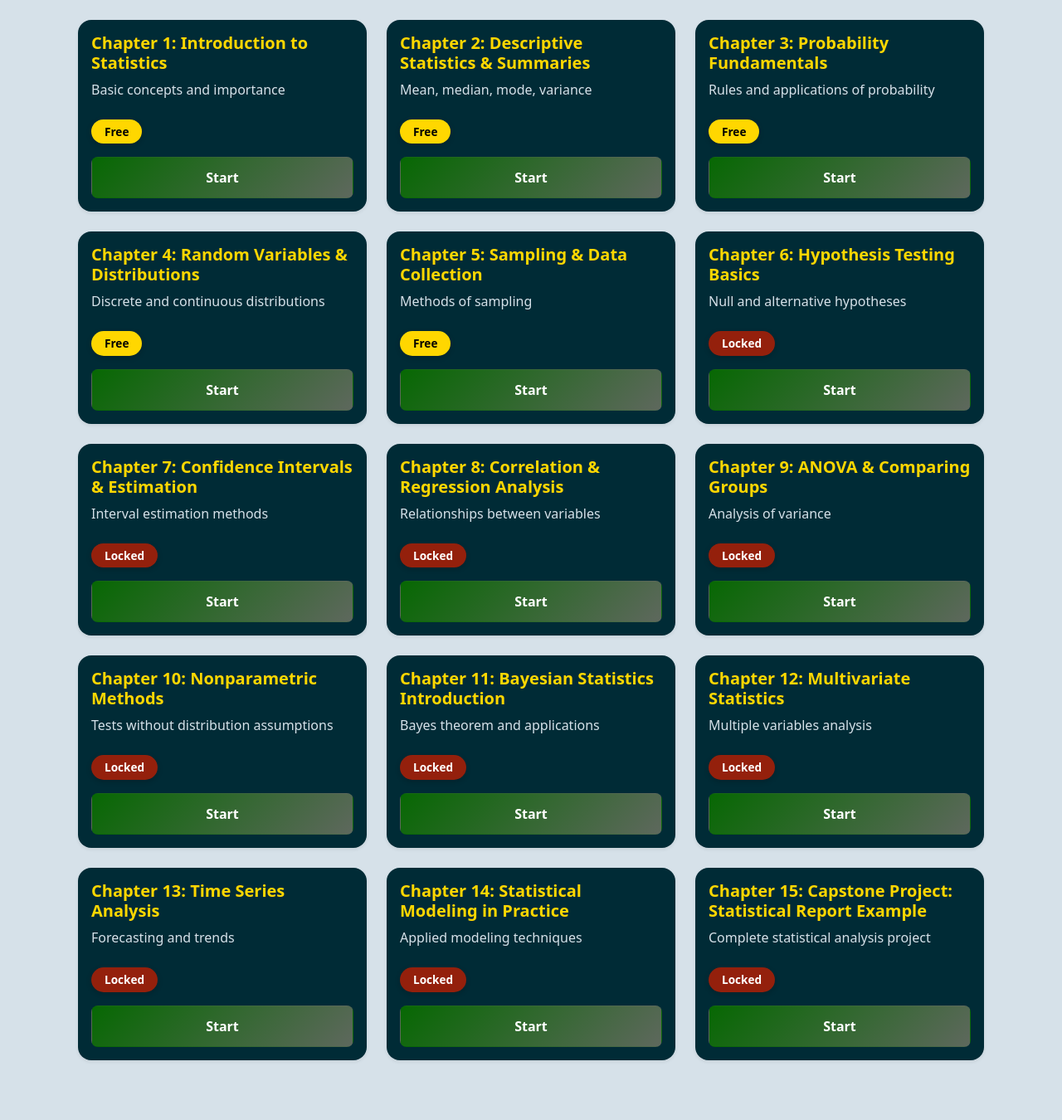
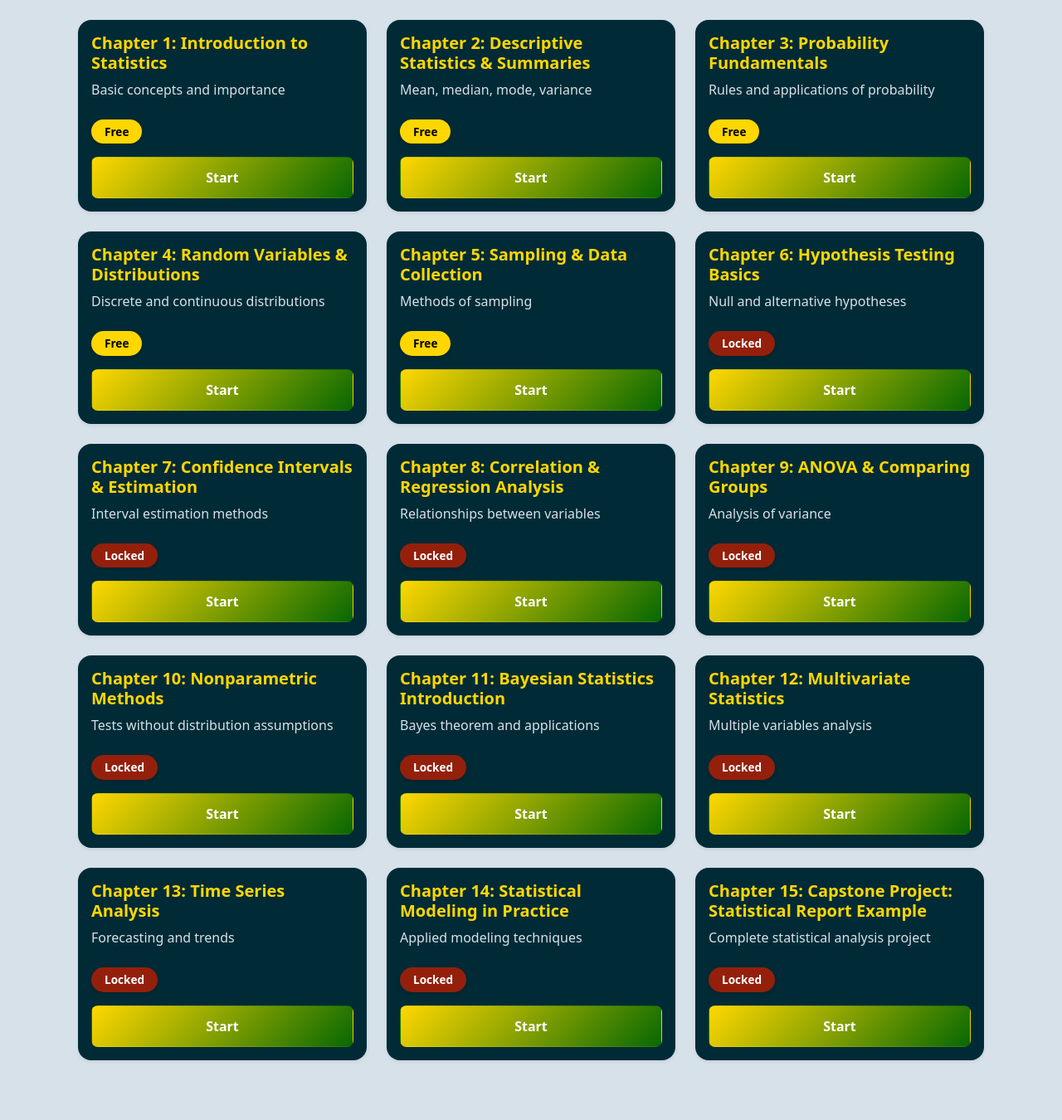
Before and after one commit to Evanson045/Courses, a Flask app: page /course/Statistics in a window 1280 px wide. Shown: the part 424-1774 px from the top of the page at 83% size. Run offline with Flask 3, Linux system fonts and the light colour scheme; a user stored in the database is signed in; tables that the repository leaves empty hold one stand-in row (values such as "Sample post").

Commit message:
final commit

```diff
--- a/templates/course_detail.html
+++ b/templates/course_detail.html
@@ -46,7 +46,7 @@
               <!-- Button -->
               <a href="{{ url_for('show_chapter', course_name=course_name, chapter_id=chapter.id) }}"
                  class="btn transition-btn fw-bold w-100"
-                 style="background:linear-gradient(135deg,#076803,#5e685d); color:#ffffff; border-radius:8px; padding:12px 0; font-size:1rem;">
+                 style="background:linear-gradient(135deg,#ffd700,#076803); color:#ffffff; border-radius:8px; padding:12px 0; font-size:1rem;">
                 Start
               </a>
             </div>
```
